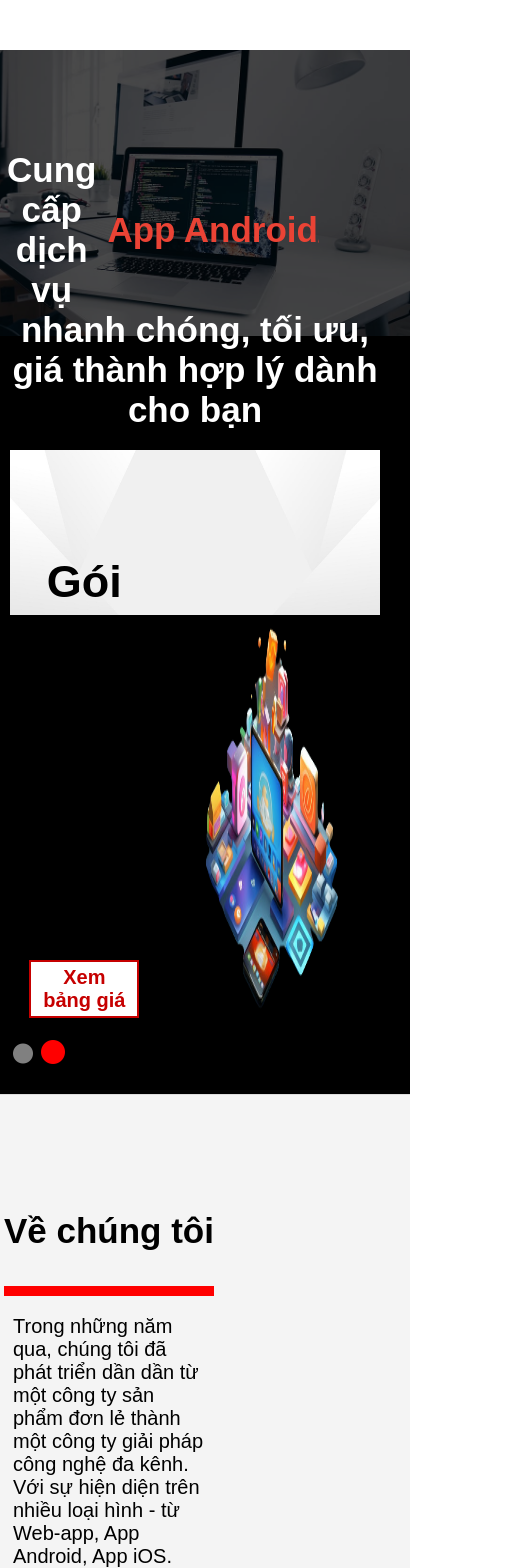
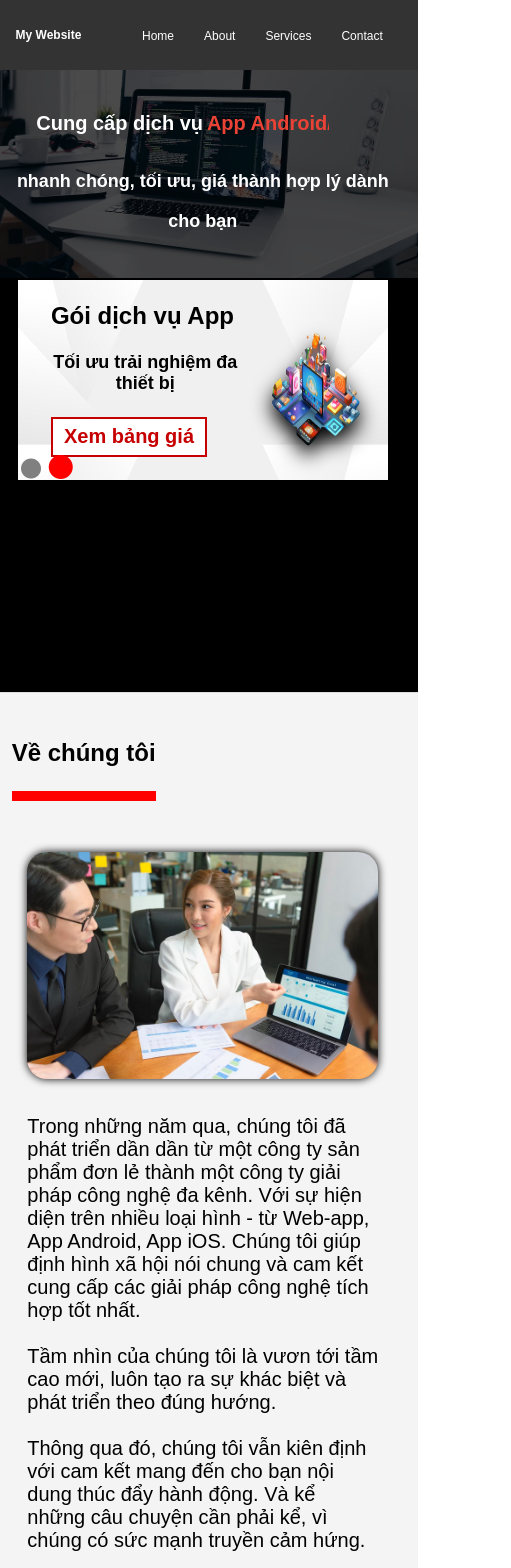
Before and after one commit to NamCT0503/HomePage, a React (Create React App) app in the folder fe.homepage/: page / in a window 390 px wide. Shown: the top 1568 px of the page, 511 px wide, since content can reach past the window. Built offline with nearby package versions, Linux system fonts and the light colour scheme.

Commit message:
add responsive mobile

```diff
--- a/fe.homepage/src/components/header.tsx
+++ b/fe.homepage/src/components/header.tsx
@@ -4,7 +4,6 @@ const Header: React.FC = () => {
     const [positionHeader, setPositionHeader] = useState('unset');
     const [paddingHeader, setPaddingHeader] = useState('20px');
     const [opacityHeader, setOpacityHeader] = useState(1);
-    const [hiddenHeader, setHiddenHeader] = useState(false);
     const [hiddenUptoTop, setHiddenUptoTop] = useState('none');
 
     useEffect(() => {
@@ -25,13 +24,11 @@ const Header: React.FC = () => {
             setPositionHeader('sticky');
             setOpacityHeader(0.3);
             setHiddenUptoTop('block');
-            if(scrollY > 82 && scrollY <= 1030) handleClick('intro'); //1268
-            if(scrollY > 1031 && scrollY <= 1970) handleClick('about'); //2511
-            if(scrollY > 1971 && scrollY <= 5600) handleClick('services'); //3736
-            if(scrollY > 5600) handleClick('contact'); //3736
+            if(scrollY > 82 && scrollY <= 1030) handleClick('intro');
+            if(scrollY > 1031 && scrollY <= 1970) handleClick('about');
+            if(scrollY > 1971 && scrollY <= 5600) handleClick('services');
+            if(scrollY > 5600) handleClick('contact');
           }
-        } else {
-          setHiddenHeader(true);
         }
       }
 
@@ -61,10 +58,6 @@ const Header: React.FC = () => {
 
       liTagCurrent!.style.borderBottom = '3px solid white';
       liTagCurrent!.style.paddingBottom = '5%';
-    }
-
-    const handleClickHiddenMenuBar = () => {
-
     }
 
     return (
--- a/fe.homepage/src/components/section.contact.tsx
+++ b/fe.homepage/src/components/section.contact.tsx
@@ -16,7 +16,6 @@ const SectionContact: React.FC = () => {
                 <label htmlFor="">Email của bạn</label>
               </div>
               <div className="input-content-contact">
-                {/* <input type="text" name="" id="" required/> */}
                 <textarea name="" id="" rows={6} required></textarea>
                 <label htmlFor="">Nội dung</label>
               </div>
--- a/fe.homepage/src/components/section.services.tsx
+++ b/fe.homepage/src/components/section.services.tsx
@@ -327,9 +327,9 @@ const SectionServices: React.FC = () => {
             <button><i className="fa-solid fa-phone"></i>Gọi ngay!</button>
           </div>
           <div className="container-packages-app-services business">
-            <span>Personal</span>
+            <span>Business</span>
             <div className="contact-services-app">
-              <h1>Business</h1>
+              <h1>Liên hệ</h1>
               <h3>0985.008.180</h3>
             </div>
             <div className="content-package-app">
--- a/fe.homepage/src/index.css
+++ b/fe.homepage/src/index.css
@@ -4,6 +4,7 @@ body, html {
   font-family: Arial, sans-serif;
   scroll-behavior: smooth;
   height: 100%;
+  width: 100%;
 }
 
 ::-webkit-scrollbar {
@@ -148,7 +149,6 @@ body, html {
   flex-direction: column;
   justify-content: center;
   align-items: center;
-  /* border: 1px solid white; */
 }
 
 .wrap-typing, .typing p{
@@ -157,7 +157,6 @@ body, html {
 }
 
 .typing{
-  /* border: 1px solid black; */
   width: 100%;
   display: flex;
   justify-content: center;
@@ -218,7 +217,6 @@ body, html {
 }
 
 .banner{
-  border: 1px solid yellow;
   position: absolute;
   width: 100%;
   height: 100%;
@@ -382,7 +380,6 @@ body, html {
   display: flex;
   flex-direction: column;
   justify-content: center;
-  /* border: 1px solid seagreen; */
 }
 
 .container-about-founder{
@@ -815,14 +812,12 @@ body, html {
 }
 
 .wrap-container-packages-app-service{
-  /* border: 1px solid black; */
   display: flex;
   justify-content: center;
   align-items: center;
 }
 
 .container-packages-app-services{
-  /* border: 1px solid white; */
   width: 33%;
   color: black;
   display: flex;
@@ -989,16 +984,15 @@ body, html {
 .input-content-contact{
   position: relative;
   margin: 5% 0;
-  width: 80vh;
+  width: 100%;
+  max-width: 80vh;
 }
 
 .input-content-contact input{
-  /* position: relative; */
   height: 40px;
   width: 100%;
   font-size: 16px;
   outline: none;
-  /* transition: all 0.2s ease-in-out; */
 }
 
 .input-content-contact textarea{
@@ -1067,7 +1061,6 @@ body, html {
 }
 
 .wrap-orther-contact{
-  /* border: 1px solid blue; */
   width: 90%;
   display: flex;
   flex-direction: column;
@@ -1076,7 +1069,6 @@ body, html {
 }
 
 .text-orther-contact {
-  /* border: 1px solid black; */
   margin-top: 0;
   display: flex;
   justify-content: center;
@@ -1090,7 +1082,6 @@ body, html {
   width: 40%;
   height: 3px;
   background-color: #d4d4d4;
-  /* position: relative; */
 }
 
 .text-orther-contact::before{
@@ -1148,7 +1139,6 @@ body, html {
   background-color: #f4f4f4;
   position: relative;
   cursor: pointer;
-  /* border-radius: 50%; */
 }
 
 .orther-contact span{
@@ -1163,25 +1153,248 @@ body, html {
 }
 /* ======================= Kết thúc phần section-contact ======================= */
 
+/* Reponsive Mobile */
 @media (max-width: 739px){
+  body, html {
+    font-family: Arial, sans-serif;
+    scroll-behavior: smooth;
+    height: 100%;
+    padding-left: 1%;
+  }
+
   .title-header{
+    font-size: 6px;
+  }
+
+  .header nav ul li a{
     font-size: 12px;
   }
 
-  .header{
-    transform: translateY(-100%);
+  .heading-section{
+    margin-top: -20%;
   }
 
-  .header nav ul li a{
+  .heading-section p{
+    font-size: 24px;
+  }
+  /* ======================= Bắt đầu phần section-intro ======================= */
+  #section-intro{
+    margin-top: -20%;
+    height: 600px;
+    max-height: 500px;
+  }
+
+  .typing span, .typing div p{
+    font-size: 20px;
+  }
+
+  .br-intro span {
+    font-size: 18px;
+  }
+
+  .banner-intro{
+    height: 50%;
+  }
+
+  .web-intro, .app-intro{
+    background-repeat: repeat;
+    width: 100%;
+    height: 80%;
+  }
+
+  .content-banner{
+    height: 100%;
+    width: 100%;
+    max-width: 739px;
+  }
+
+  .title-banner{
+    font-size: 24px;
+  }
+
+  .title-banner ~ span{
+    font-size: 18px;
+  }
+
+  .banner img{
+    width: 40%;
+  }
+  /* ======================= Kết thúc phần section-intro ======================= */
+
+
+  /* ======================= Bắt đầu phần section-about ======================= */
+  .general-introduction{
+    flex-direction: column-reverse;
+  }
+
+  .img-gen-intro {
+    width: 90%;
+    margin: 8%;
+  }
+
+  .content-gen-intro{
+    width: 90%;
+  }
+
+  .container-about-founder{
+    width: 92%;
+    height: 20vh;
+  }
+
+  .content-part-hidden img {
+    height: 50%;
+  }
+
+  .content-show-all{
     font-size: 14px;
   }
 
-  #section-intro{
-    margin-top: -20%;
+  .content-hidden h3{
+    font-size: 20px;
   }
 
-  .fa-solid.fa-bars{
-    display: block;
+  .content-hidden h3~span{
+    font-size: 12px;
+  }
 
+  .icon-founder i{
+    font-size: 35px;
   }
+
+  .icon-founder i~span{
+    font-size: 10px;
+  }
+
+  .founder2{
+    transform: translateX(0);
+  }
+
+  .quick-contact::after{
+    margin-left: -15%;
+  }
+  /* ======================= Kết thúc phần section-about ======================= */
+
+
+  /* ======================= Bắt đầu phần section-services ======================= */
+  .wrap-container-overview-content{
+    margin-top: 15%;
+    flex-direction: column;
+  }
+
+  .wrap-container-image, .wrap-container-content-service-overview{
+    width: 100%;
+  }
+
+  .wrap-container-image img {
+    width: 80%;
+    height: 80%;
+  }
+
+  .wrap-container-content-service-overview h3{
+    font-size: 20px;
+  }
+
+  .list-overview p, .sub-list-overview p{
+    font-size: 15px;
+  }
+
+  .sub-list-overview{
+    margin-left: 5%;
+  }
+
+  .wrap-packages-web{
+    height: fit-content;
+    flex-direction: column;
+  }
+
+  .package-web{
+    width: 90%;
+    margin-top: 15%;
+    margin-bottom: 5%;
+  }
+
+  .sup-sale .prices-web{
+    margin-top: 30%;
+  }
+
+  .content-package-web{
+    height: 300px;
+  }
+
+  .wrap-container-packages-app-service{
+    flex-direction: column;
+  }
+
+  .container-packages-app-services{
+    width: 100%;
+    margin: 3% 0;
+    height: 15px;
+    transition: all 0.3s ease-in-out;
+  }
+
+  .container-packages-app-services:hover{
+    height: 100%;
+  }
+
+  .wrap-container-packages-app-service:hover > :not(:hover){
+    transform: translateY(0);
+  }
+
+  .container-packages-app-services button{
+    bottom: 2%;
+    left: 40%;
+    transform: translateX(250%);
+  }
+
+  .content-package-app:hover + button{
+    bottom: 2%;
+    left: 40%;
+    transform: translateX(0);
+  }
+  /* ======================= Kết thúc phần section-services ======================= */
+
+
+  /* ======================= Kết thúc phần section-services ======================= */
+  #section-contact{
+    height: fit-content;
+  }
+
+  .wrap-container-form-contact{
+    flex-direction: column-reverse;
+    justify-content: center;
+    align-items: center;
+  }
+
+  .img-contact-form{
+    width: 95%;
+    height: 50%;
+    margin-left: 0;
+    margin-bottom: 5%;
+  }
+
+  .img-contact-form img{
+    height: 50%;
+  }
+
+  .wrap-form-contact{
+    width: 99%;
+  }
+
+  .btn-contact{
+    width: 103%;
+    margin-bottom: 5%;
+  }
+
+  .text-orther-contact{
+    margin-top: 10%;
+  }
+
+  .orther-contact i{
+    font-size: 200%;
+  }
+
+  .orther-contact span{
+    transform: translateY(30%);
+  }
+  /* ======================= Kết thúc phần section-services ======================= */
 }
```
